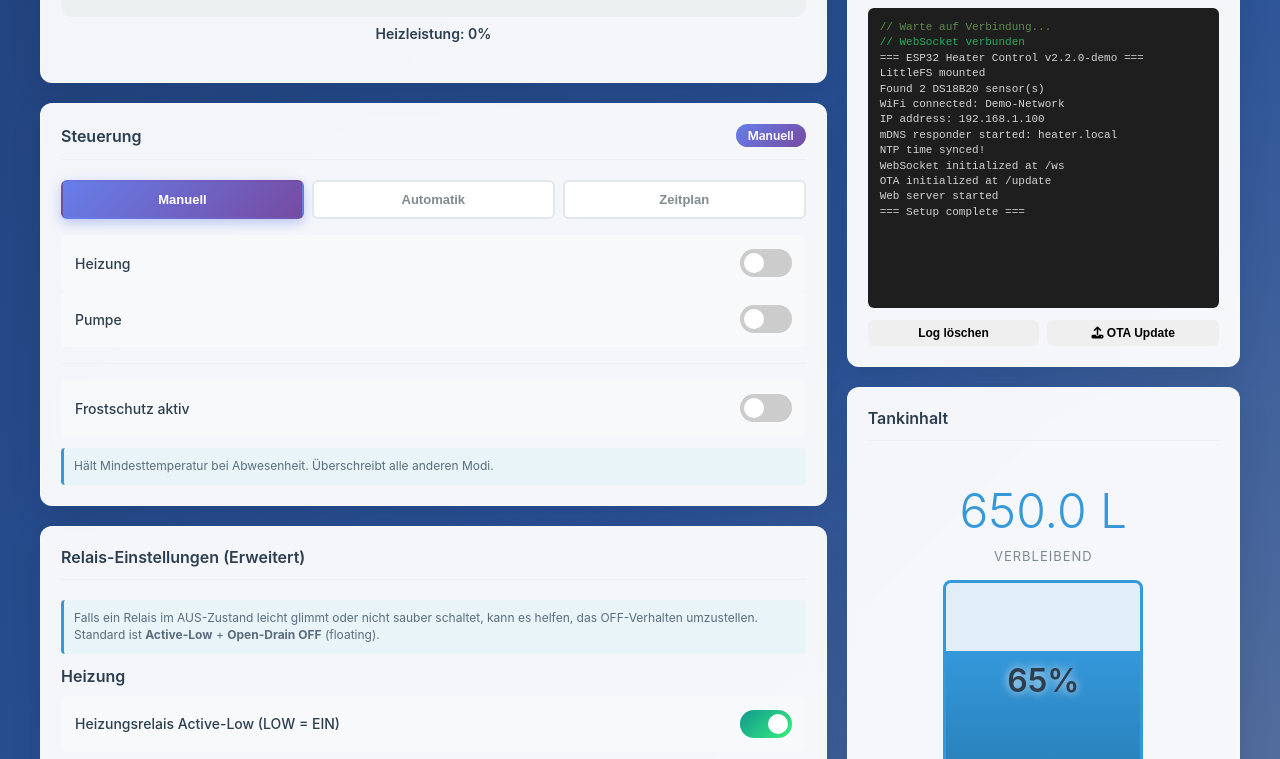
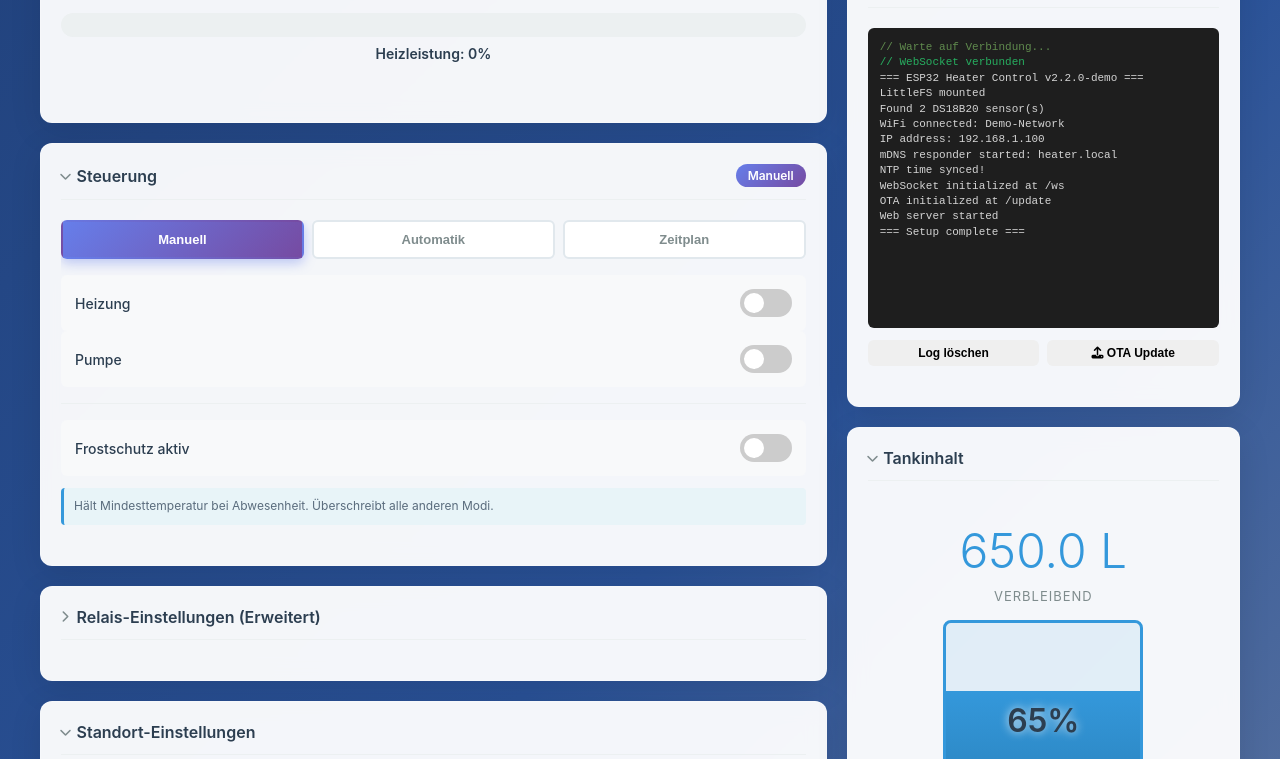
Before and after one commit to s3vdev/Heizungssteuerung, a plain HTML site: page data/index.html in a window 1280 px wide. Shown: the part 646-1405 px from the top of the page. Drawn offline with Linux system fonts and the light colour scheme.

Commit message:
Implement collapsible cards in the UI and enhance tank level notification logic in main.cpp. Added localStorage persistence for card states and improved user experience with advanced relay configuration options. Updated firmware version to v2.2.4.

```diff
--- a/data/index.html
+++ b/data/index.html
@@ -1327,7 +1327,7 @@
             </div>
 
             <!-- NEW: Relay Configuration Card (Advanced) -->
-            <div class="card" id="relayConfigCard">
+            <div class="card" id="relayConfigCard" data-collapse-default="collapsed">
                 <div class="card-header">
                     <div class="card-title">Relais-Einstellungen (Erweitert)</div>
                 </div>
@@ -1514,7 +1514,7 @@
 
             <!-- NEW: Statistics Card -->
             <div class="card">
-                <div class="card-header collapsible" onclick="toggleStatistics()">
+                <div class="card-header collapsible">
                     <div class="card-title">
                         <i class="fas fa-chevron-right collapse-arrow" id="statisticsArrow"></i>
                         Statistik
@@ -3205,20 +3205,99 @@
             document.getElementById('serialMonitor').innerHTML = '<div style="color: #608b4e;">// Log gelöscht</div>';
         }
 
-        // ========== STATISTICS COLLAPSE FUNCTION ==========
-        function toggleStatistics() {
-            const content = document.getElementById('statisticsContent');
-            const arrow = document.getElementById('statisticsArrow');
-
-            if (content.classList.contains('collapsed')) {
-                content.classList.remove('collapsed');
-                content.classList.add('expanded');
-                arrow.classList.add('expanded');
-            } else {
-                content.classList.remove('expanded');
-                content.classList.add('collapsed');
-                arrow.classList.remove('expanded');
-            }
+        // ========== COLLAPSIBLE CARDS (persisted in localStorage) ==========
+        function initCollapsibleCards() {
+            const STORAGE_PREFIX = 'ui:cardCollapse:';
+
+            const getDirectChild = (parent, className) => {
+                for (const el of parent.children) {
+                    if (el.classList && el.classList.contains(className)) return el;
+                }
+                return null;
+            };
+
+            const slugify = (s) => (s || '')
+                .toLowerCase()
+                .trim()
+                .replace(/\s+/g, '_')
+                .replace(/[^a-z0-9_äöüß-]/g, '')
+                .slice(0, 60);
+
+            const setCollapsed = (content, arrow, collapsed) => {
+                content.classList.toggle('collapsed', collapsed);
+                content.classList.toggle('expanded', !collapsed);
+                if (arrow) arrow.classList.toggle('expanded', !collapsed);
+            };
+
+            const getStorageKey = (card, titleText, index) => {
+                if (card.id) return STORAGE_PREFIX + card.id;
+                const base = slugify(titleText) || `card_${index}`;
+                return STORAGE_PREFIX + base + '_' + index; // index makes it stable even for duplicate titles
+            };
+
+            const isInteractiveHeaderClick = (target) => {
+                return !!target.closest('input, select, textarea, button, a, label');
+            };
+
+            const cards = document.querySelectorAll('.container .card');
+            cards.forEach((card, index) => {
+                // Determine header + content parent
+                let contentParent = card;
+                let header = getDirectChild(card, 'card-header');
+                if (!header) {
+                    const body = getDirectChild(card, 'card-body');
+                    if (body) {
+                        const bodyHeader = getDirectChild(body, 'card-header');
+                        if (bodyHeader) {
+                            header = bodyHeader;
+                            contentParent = body;
+                        }
+                    }
+                }
+                if (!header) return;
+                if (header.dataset.collapseInited === '1') return;
+                header.dataset.collapseInited = '1';
+
+                header.classList.add('collapsible');
+
+                // Ensure arrow exists
+                const titleEl = header.querySelector('.card-title');
+                const titleText = titleEl ? titleEl.textContent.trim() : '';
+                let arrow = titleEl ? titleEl.querySelector('.collapse-arrow') : null;
+                if (titleEl && !arrow) {
+                    arrow = document.createElement('i');
+                    arrow.className = 'fas fa-chevron-right collapse-arrow';
+                    titleEl.prepend(arrow);
+                }
+
+                // Ensure we have a .card-content sibling (wrap everything after header if needed)
+                let content = header.nextElementSibling;
+                if (!(content && content.classList && content.classList.contains('card-content'))) {
+                    const wrapper = document.createElement('div');
+                    wrapper.className = 'card-content expanded';
+
+                    // Move all nodes after header into wrapper (including text nodes)
+                    while (header.nextSibling) {
+                        wrapper.appendChild(header.nextSibling);
+                    }
+                    contentParent.appendChild(wrapper);
+                    content = wrapper;
+                }
+
+                const storageKey = getStorageKey(card, titleText, index);
+                const stored = localStorage.getItem(storageKey);
+                const defaultCollapsed = (card.dataset.collapseDefault === 'collapsed') || content.classList.contains('collapsed');
+                const collapsed = stored ? (stored === 'collapsed') : defaultCollapsed;
+
+                setCollapsed(content, arrow, collapsed);
+
+                header.addEventListener('click', (e) => {
+                    if (isInteractiveHeaderClick(e.target)) return;
+                    const nowCollapsed = !content.classList.contains('collapsed');
+                    setCollapsed(content, arrow, nowCollapsed);
+                    localStorage.setItem(storageKey, nowCollapsed ? 'collapsed' : 'expanded');
+                });
+            });
         }
 
         // ========== FILE TYPE VALIDATION ==========
@@ -3810,6 +3889,7 @@
         }
 
         // ========== INITIALIZATION ==========
+        initCollapsibleCards();
         setInterval(() => {
             if (!isLocalMode) {
                 updateStatus();
```
Also changed, not shown: 1 other file.
